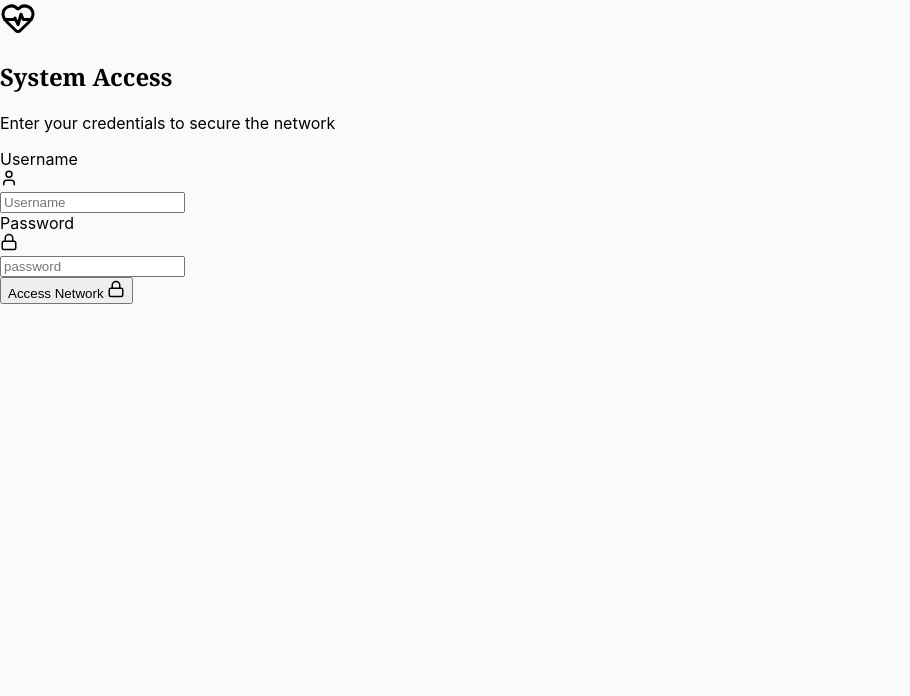
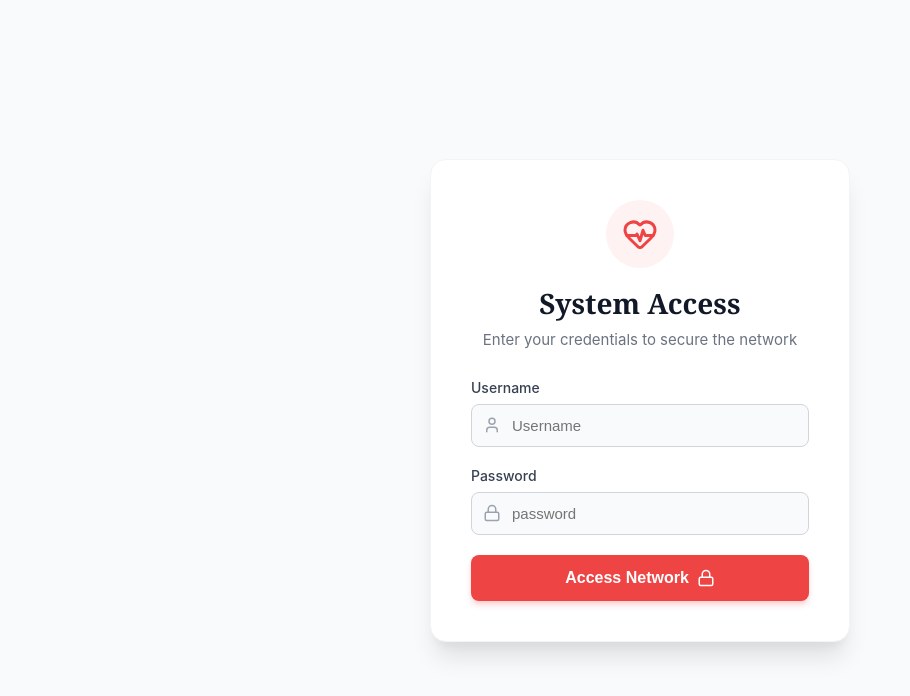
Before and after one commit to PavaniPatluri/Blood-Donor-Matching-System, a React (Vite) app: page / in a window 1280 px wide. Shown: the top 696 px of the page, without its empty margins (0-910 px from the left). Built offline with nearby package versions, Linux system fonts and the light colour scheme.

Commit message:
Style login page with premium CSS

```diff
--- a/src/components/Login.jsx
+++ b/src/components/Login.jsx
@@ -16,67 +16,48 @@ export default function Login({ onLogin }) {
   };
 
   return (
-    <div className="min-h-screen flex items-center justify-center bg-[#f9fafb] relative overflow-hidden">
-      {/* Decorative background blurs to match your site's aesthetic */}
-      <div className="absolute top-[-10%] left-[-10%] w-96 h-96 bg-red-100 rounded-full mix-blend-multiply filter blur-[100px] opacity-60"></div>
-      <div className="absolute bottom-[-10%] right-[-10%] w-96 h-96 bg-red-50 rounded-full mix-blend-multiply filter blur-[100px] opacity-60"></div>
-
-      <div className="bg-white p-8 rounded-2xl shadow-xl w-full max-w-md relative z-10 border border-gray-100">
-        <div className="text-center mb-8">
-          <div className="flex justify-center mb-4">
-            <div className="bg-red-50 p-4 rounded-full text-[#ef4444]">
-              <HeartPulse size={36} />
-            </div>
+    <div className="login-wrapper">
+      <div className="login-box">
+        <div className="login-header">
+          <div className="icon-wrapper">
+            <HeartPulse size={36} color="#ef4444" />
           </div>
-          <h2 className="text-3xl font-bold text-gray-900 font-serif" style={{ fontFamily: 'Georgia, serif' }}>
-            System Access
-          </h2>
-          <p className="text-gray-500 mt-2">Enter your credentials to secure the network</p>
+          <h2>System Access</h2>
+          <p>Enter your credentials to secure the network</p>
         </div>
 
-        {error && (
-          <div className="bg-red-50 text-red-600 p-3 rounded-lg mb-6 text-sm text-center font-medium border border-red-100">
-            {error}
-          </div>
-        )}
+        {error && <div className="error-banner">{error}</div>}
 
-        <form onSubmit={handleSubmit} className="space-y-6">
-          <div>
-            <label className="block text-sm font-medium text-gray-700 mb-2">Username</label>
-            <div className="relative">
-              <div className="absolute inset-y-0 left-0 pl-3 flex items-center pointer-events-none text-gray-400">
-                <User size={18} />
-              </div>
+        <form onSubmit={handleSubmit} className="login-form">
+          <div className="input-group">
+            <label>Username</label>
+            <div className="input-with-icon">
+              <User size={18} className="input-icon" />
               <input
                 type="text"
                 value={username}
                 onChange={(e) => setUsername(e.target.value)}
-                className="block w-full pl-10 pr-3 py-3 border border-gray-200 rounded-lg focus:ring-2 focus:ring-red-500 focus:border-red-500 transition-colors bg-gray-50 outline-none"
                 placeholder="Username"
+                required
               />
             </div>
           </div>
 
-          <div>
-            <label className="block text-sm font-medium text-gray-700 mb-2">Password</label>
-            <div className="relative">
-              <div className="absolute inset-y-0 left-0 pl-3 flex items-center pointer-events-none text-gray-400">
-                <Lock size={18} />
-              </div>
+          <div className="input-group">
+            <label>Password</label>
+            <div className="input-with-icon">
+              <Lock size={18} className="input-icon" />
               <input
                 type="password"
                 value={password}
                 onChange={(e) => setPassword(e.target.value)}
-                className="block w-full pl-10 pr-3 py-3 border border-gray-200 rounded-lg focus:ring-2 focus:ring-red-500 focus:border-red-500 transition-colors bg-gray-50 outline-none"
                 placeholder="password"
+                required
               />
             </div>
           </div>
 
-          <button
-            type="submit"
-            className="w-full bg-[#ef4444] hover:bg-[#dc2626] text-white font-bold py-3 px-4 rounded-xl transition-colors duration-200 shadow-lg shadow-red-200 flex justify-center items-center gap-2"
-          >
+          <button type="submit" className="login-submit-btn">
             Access Network <Lock size={18} />
           </button>
         </form>
--- a/src/index.css
+++ b/src/index.css
@@ -93,65 +93,130 @@ body {
   background-color: #dc2626;
 }
 
-/* Login Styles */
-.login-container {
+/* --- PREMIUM LOGIN STYLES --- */
+.login-wrapper {
   display: flex;
   justify-content: center;
   align-items: center;
   min-height: 100vh;
   background-color: #f9fafb;
+  position: relative;
+  overflow: hidden;
+  width: 100%;
 }
 
-.login-card {
+.login-box {
   background: white;
   padding: 40px;
-  border-radius: 8px;
-  box-shadow: 0 4px 6px -1px rgba(0, 0, 0, 0.1);
+  border-radius: 16px;
+  box-shadow: 0 20px 25px -5px rgba(0, 0, 0, 0.1), 0 10px 10px -5px rgba(0, 0, 0, 0.04);
   width: 100%;
-  max-width: 400px;
+  max-width: 420px;
+  position: relative;
+  z-index: 10;
+  border: 1px solid #f3f4f6;
+  box-sizing: border-box;
 }
 
-.login-card h2 {
-  margin-top: 0;
-  margin-bottom: 20px;
+.login-header {
   text-align: center;
+  margin-bottom: 30px;
+}
+
+.icon-wrapper {
+  display: inline-flex;
+  justify-content: center;
+  align-items: center;
+  background-color: #fef2f2;
+  padding: 16px;
+  border-radius: 50%;
+  margin-bottom: 16px;
+}
+
+.login-header h2 {
+  margin: 0 0 8px 0;
+  font-size: 28px;
+  font-family: Georgia, serif;
   color: #111827;
 }
 
-.login-card label {
+.login-header p {
+  margin: 0;
+  color: #6b7280;
+  font-size: 15px;
+}
+
+.error-banner {
+  background-color: #fef2f2;
+  color: #dc2626;
+  padding: 12px;
+  border-radius: 8px;
+  margin-bottom: 24px;
+  text-align: center;
+  font-weight: 500;
+  border: 1px solid #fee2e2;
+}
+
+.login-form .input-group {
+  margin-bottom: 20px;
+}
+
+.login-form label {
   display: block;
-  margin-bottom: 5px;
-  color: #4b5563;
+  margin-bottom: 8px;
+  color: #374151;
+  font-size: 14px;
   font-weight: 500;
 }
 
-.login-card input {
-  width: 100%;
-  padding: 10px;
-  margin-bottom: 15px;
-  border: 1px solid #d1d5db;
-  border-radius: 4px;
-  box-sizing: border-box;
+.input-with-icon {
+  position: relative;
 }
 
-.login-card button {
+.input-with-icon .input-icon {
+  position: absolute;
+  left: 12px;
+  top: 50%;
+  transform: translateY(-50%);
+  color: #9ca3af;
+}
+
+.input-with-icon input {
+  width: 100%;
+  padding: 12px 12px 12px 40px;
+  border: 1px solid #d1d5db;
+  border-radius: 8px;
+  font-size: 15px;
+  box-sizing: border-box;
+  transition: all 0.2s ease;
+  background-color: #f9fafb;
+}
+
+.input-with-icon input:focus {
+  outline: none;
+  border-color: #ef4444;
+  background-color: white;
+  box-shadow: 0 0 0 3px rgba(239, 68, 68, 0.1);
+}
+
+.login-submit-btn {
+  width: 100%;
   background-color: #ef4444;
   color: white;
   border: none;
-  padding: 10px 15px;
-  border-radius: 4px;
+  padding: 14px;
+  border-radius: 8px;
+  font-size: 16px;
+  font-weight: bold;
   cursor: pointer;
-  width: 100%;
-  font-size: 1rem;
-  font-weight: bold;
+  display: flex;
+  justify-content: center;
+  align-items: center;
+  gap: 8px;
+  transition: background-color 0.2s;
+  box-shadow: 0 4px 6px -1px rgba(239, 68, 68, 0.3);
 }
 
-.login-card button:hover {
+.login-submit-btn:hover {
   background-color: #dc2626;
 }
-
-.error-message {
-  color: #ef4444;
-  text-align: center;
-  margin-bottom: 15px;
-}
```
Also changed, not shown: 1 other file (tests, documents, lock files or other folders).
